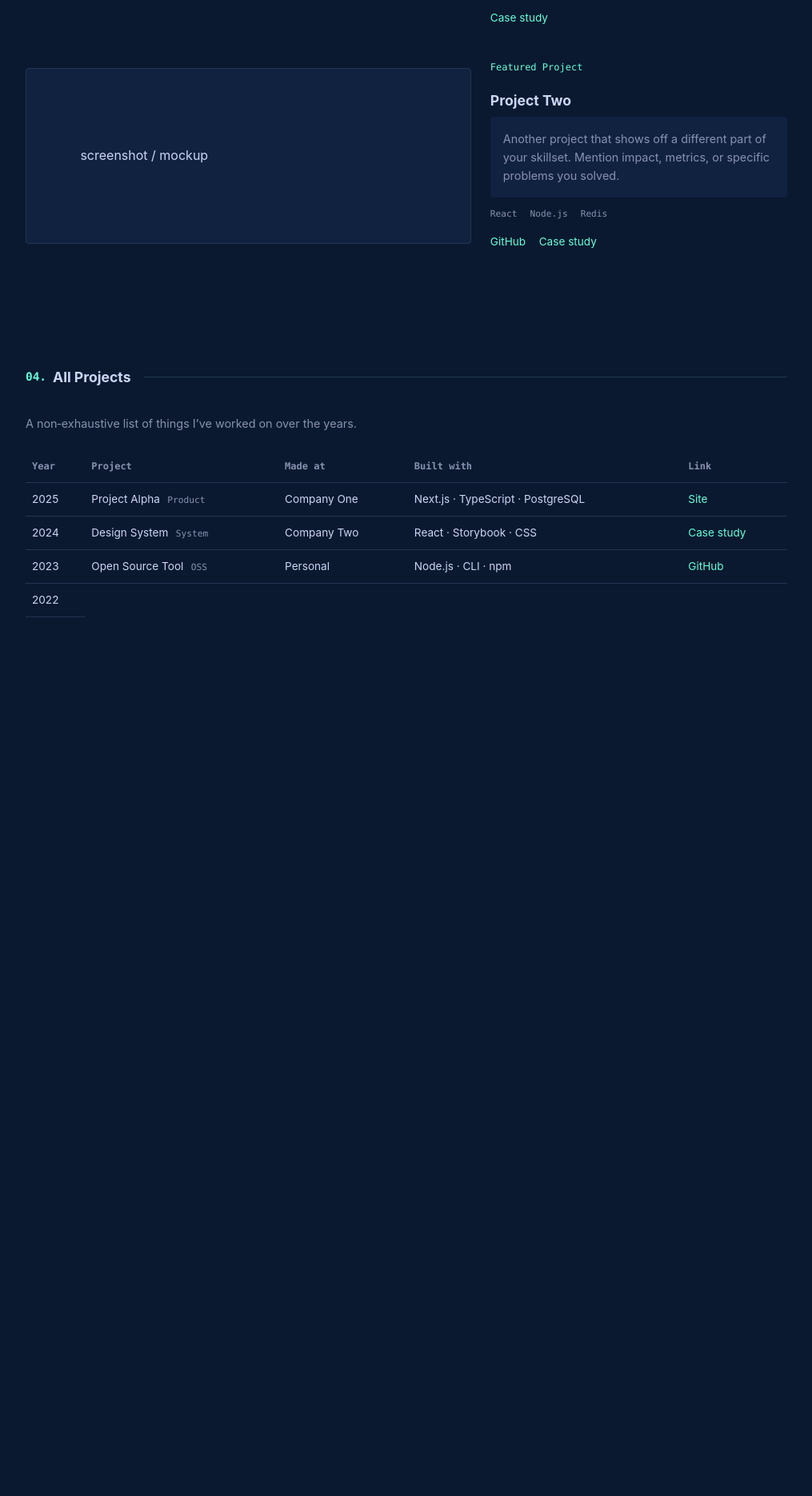
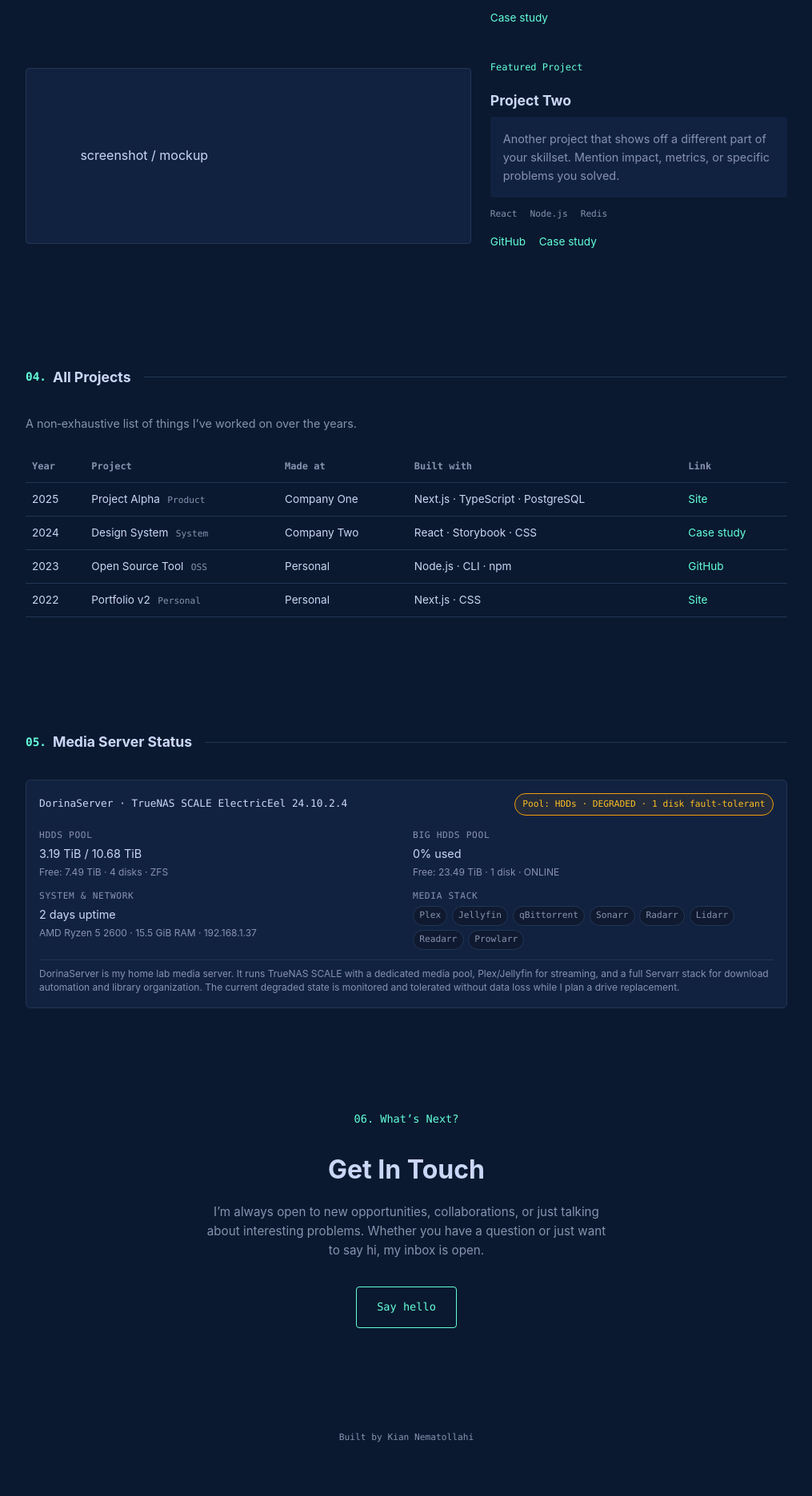
Before and after one commit to nemat777/nemat777.github.io, a Jekyll site: the page index.html, which Jekyll copies as it is, in a window 1280 px wide. Shown: the part 2261-4132 px from the top of the page at 80% size, without its empty margins (132-1147 px from the left). Built offline with Jekyll 4.4.1, drawn with Linux system fonts in a browser that asks for light colours; before the commit the page ends 3161 px from its top, so only the background shows below that.

Commit message:
Update index.html

```diff
--- a/index.html
+++ b/index.html
@@ -651,6 +651,28 @@
         display: none;
       }
     }
+    /* Cursor light effect */
+
+.cursor-light {
+  position: fixed;
+  width: 200px;
+  height: 200px;
+  border-radius: 50%;
+  pointer-events: none;
+  transform: translate(-50%, -50%);
+  background: radial-gradient(circle, rgba(100, 255, 218, 0.35), rgba(100, 255, 218, 0));
+  mix-blend-mode: screen;
+  opacity: 0; /* hidden until mouse moves */
+  transition: opacity 0.2s ease-out;
+  z-index: 0; /* behind your main content (which has z-index: 1) */
+}
+
+@media (prefers-reduced-motion: reduce) {
+  .cursor-light {
+    display: none;
+  }
+}
+
   </style>
 </head>
 <body>
@@ -910,3 +932,139 @@
           </tr>
           <tr>
             <td>2022</td>
+            <td class="archive-title">
+              Portfolio v2 <span>Personal</span>
+            </td>
+            <td>Personal</td>
+            <td>Next.js · CSS</td>
+            <td><a href="#">Site</a></td>
+          </tr>
+        </tbody>
+      </table>
+    </section>
+
+    <!-- Media server -->
+    <section id="media-server">
+      <h2 class="section-title"><span>05.</span>Media Server Status</h2>
+
+      <div class="media-status-card">
+        <div class="media-status-header">
+          <div class="media-status-title">
+            DorinaServer · TrueNAS SCALE ElectricEel&nbsp;24.10.2.4
+          </div>
+          <div class="media-status-chip media-status-chip--degraded">
+            Pool: HDDs · DEGRADED · 1 disk fault‑tolerant
+          </div>
+        </div>
+
+        <div class="media-status-grid">
+          <div class="media-status-item">
+            <div class="media-status-label">HDDs Pool</div>
+            <div class="media-status-value">3.19&nbsp;TiB / 10.68&nbsp;TiB</div>
+            <div class="media-status-sub">Free: 7.49&nbsp;TiB · 4 disks · ZFS</div>
+          </div>
+
+          <div class="media-status-item">
+            <div class="media-status-label">Big HDDs Pool</div>
+            <div class="media-status-value">0% used</div>
+            <div class="media-status-sub">Free: 23.49&nbsp;TiB · 1 disk · ONLINE</div>
+          </div>
+
+          <div class="media-status-item">
+            <div class="media-status-label">System &amp; Network</div>
+            <div class="media-status-value">2&nbsp;days uptime</div>
+            <div class="media-status-sub">
+              AMD Ryzen 5&nbsp;2600 · 15.5&nbsp;GiB RAM · 192.168.1.37
+            </div>
+          </div>
+
+          <div class="media-status-item">
+            <div class="media-status-label">Media Stack</div>
+            <div class="media-status-tags">
+              <span>Plex</span>
+              <span>Jellyfin</span>
+              <span>qBittorrent</span>
+              <span>Sonarr</span>
+              <span>Radarr</span>
+              <span>Lidarr</span>
+              <span>Readarr</span>
+              <span>Prowlarr</span>
+            </div>
+          </div>
+        </div>
+
+        <div class="media-status-footer">
+          <div class="media-status-note">
+            DorinaServer is my home lab media server. It runs TrueNAS SCALE with a dedicated
+            media pool, Plex/Jellyfin for streaming, and a full Servarr stack for download
+            automation and library organization. The current degraded state is monitored and
+            tolerated without data loss while I plan a drive replacement.
+          </div>
+        </div>
+      </div>
+    </section>
+
+    <!-- Contact -->
+    <section id="contact" class="contact">
+      <div class="contact-kicker">06. What’s Next?</div>
+      <h2 class="contact-title">Get In Touch</h2>
+      <p class="contact-body">
+        I’m always open to new opportunities, collaborations, or just talking about interesting
+        problems. Whether you have a question or just want to say hi, my inbox is open.
+      </p>
+      <a class="contact-cta" href="mailto:you@example.com">Say hello</a>
+    </section>
+
+    <footer>
+      <div>Built by Kian Nematollahi</div>
+    </footer>
+  </main>
+    <script>
+    (function () {
+      const light = document.querySelector('.cursor-light');
+      if (!light) return;
+
+      let targetX = window.innerWidth / 2;
+      let targetY = window.innerHeight / 2;
+      let currentX = targetX;
+      let currentY = targetY;
+      const ease = 0.18;
+      let hasMoved = false;
+
+      function onMouseMove(e) {
+        targetX = e.clientX;
+        targetY = e.clientY;
+
+        if (!hasMoved) {
+          hasMoved = true;
+          light.style.opacity = '1';
+        }
+      }
+
+      window.addEventListener('mousemove', onMouseMove);
+
+      function animate() {
+        currentX += (targetX - currentX) * ease;
+        currentY += (targetY - currentY) * ease;
+
+        light.style.left = currentX + 'px';
+        light.style.top = currentY + 'px';
+
+        requestAnimationFrame(animate);
+      }
+
+      animate();
+
+      // Optional: hide the light when leaving the window
+      window.addEventListener('mouseleave', () => {
+        light.style.opacity = '0';
+        hasMoved = false;
+      });
+
+      window.addEventListener('mouseenter', () => {
+        // will fade in on first mousemove
+      });
+    })();
+  </script>
+</body>
+</html>
```
